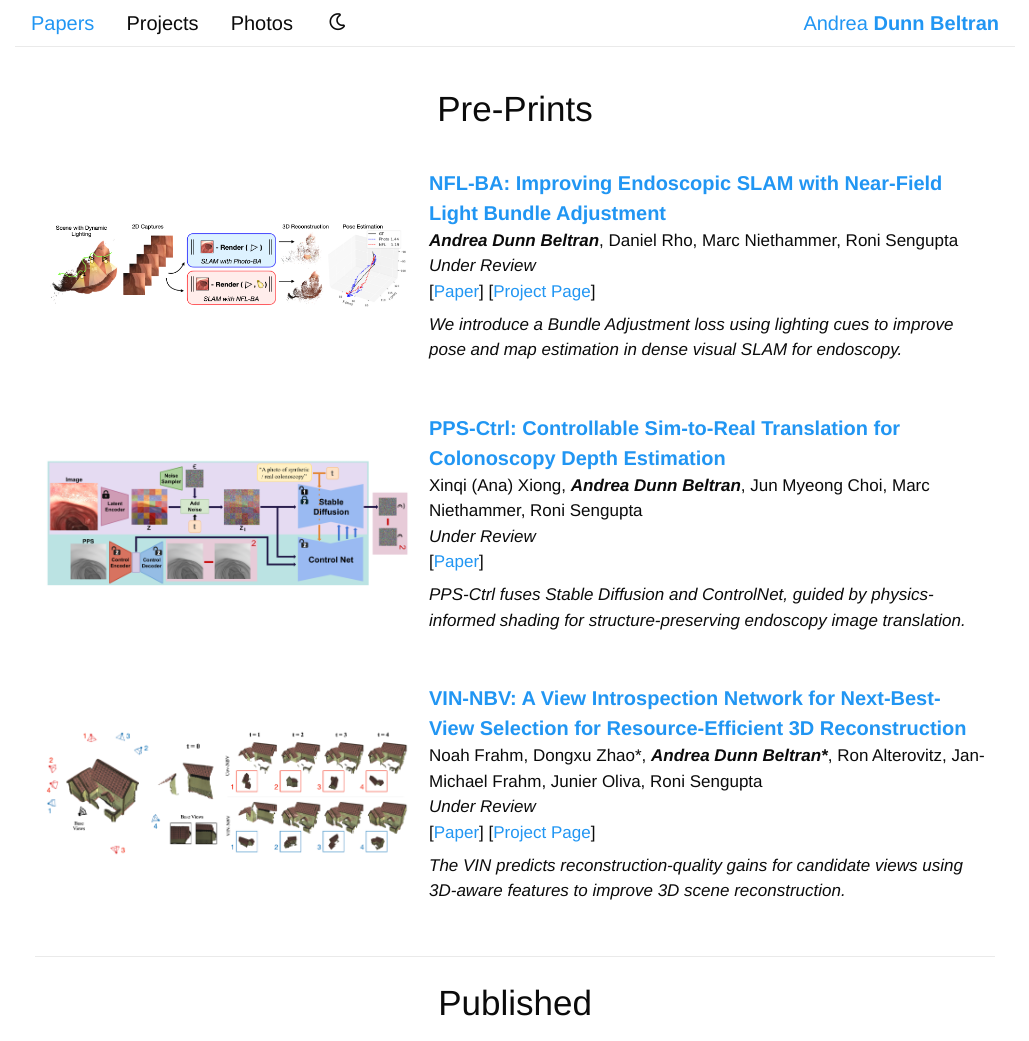
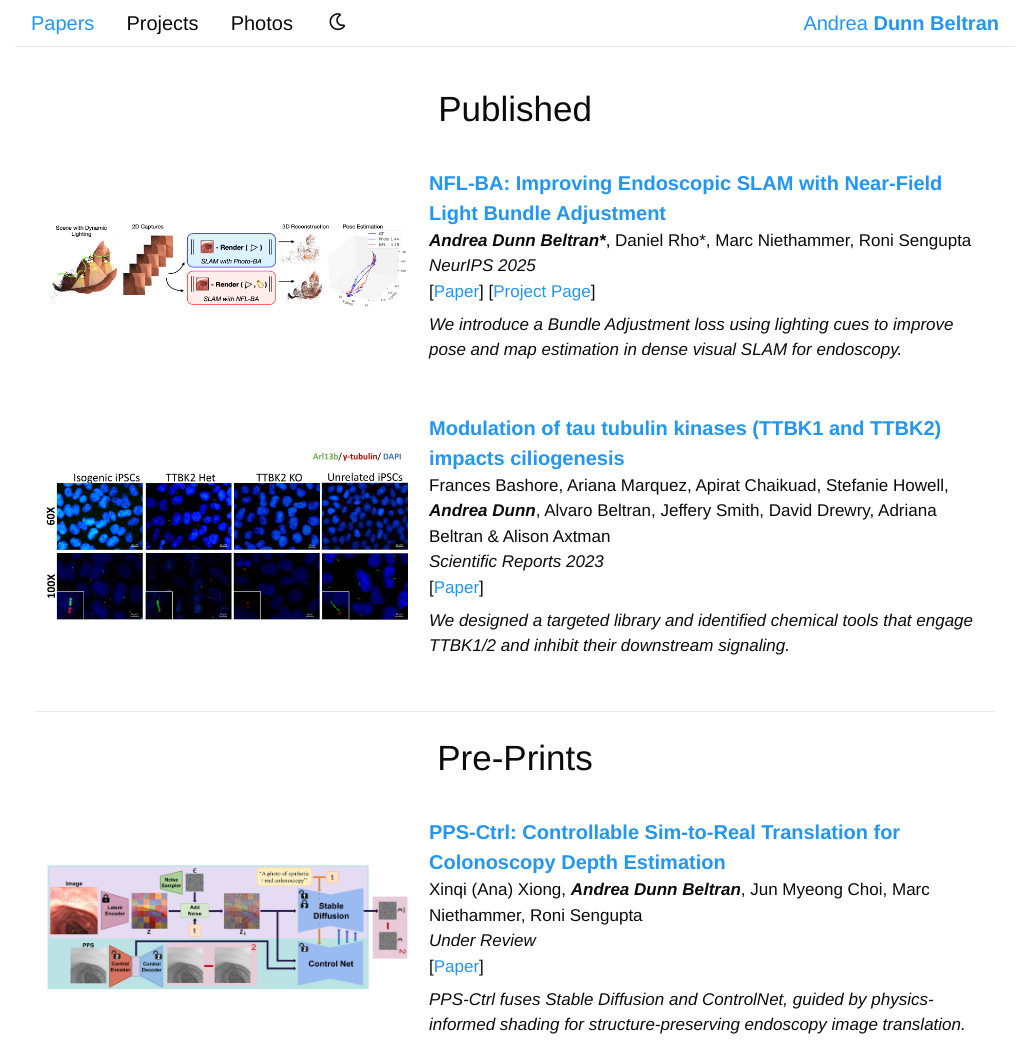
Before and after one commit to asdunnbe/asdunnbe.github.io, a plain HTML site: page papers.html in a window 1280 px wide. Shown: the top 1041 px of the page, without its empty margins (125-1154 px from the left). Drawn offline with nearby package versions, Linux system fonts and the light colour scheme.

Commit message:
update paper

```diff
--- a/papers.html
+++ b/papers.html
@@ -16,12 +16,12 @@
 
     <!-- Papers Section -->
     <section id="papers">
+      <h2 class="w3-center">Published</h2>
+      <table class="published" width="100%"></table>
+
+      <hr>
       <h2 class="w3-center">Pre-Prints</h2>
       <table class="preprints" width="100%"></table>
-
-      <hr>
-      <h2 class="w3-center">Published</h2>
-      <table class="published" width="100%"></table>
     </section>
 
     <footer>
--- a/papers/papers.json
+++ b/papers/papers.json
@@ -1,15 +1,15 @@
 [
   {
     "title": "NFL-BA: Improving Endoscopic SLAM with Near-Field Light Bundle Adjustment",
-    "authors": "Andrea Dunn Beltran, Daniel Rho, Marc Niethammer, Roni Sengupta",
-    "status": "Under Review",
+    "authors": "Andrea Dunn Beltran*, Daniel Rho*, Marc Niethammer, Roni Sengupta",
+    "status": "NeurIPS 2025",
     "summary": "We introduce a Bundle Adjustment loss using lighting cues to improve pose and map estimation in dense visual SLAM for endoscopy.",
     "img": "paper_images/nflba.png",
     "links": [
       { "url": "https://arxiv.org/abs/2412.13176", "label": "Paper" },
       { "url": "https://asdunnbe.github.io/NFL-BA/", "label": "Project Page" }
     ],
-    "type": "preprint",
+    "type": "published",
     "featured": true
   },
   {
```
